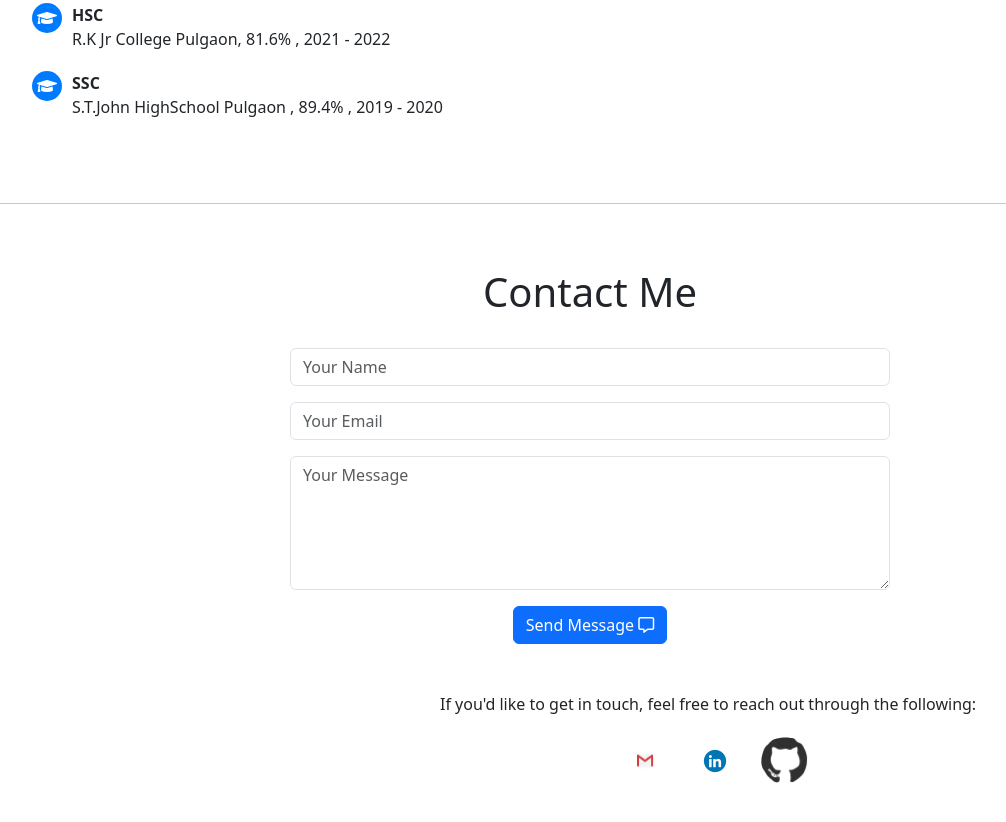
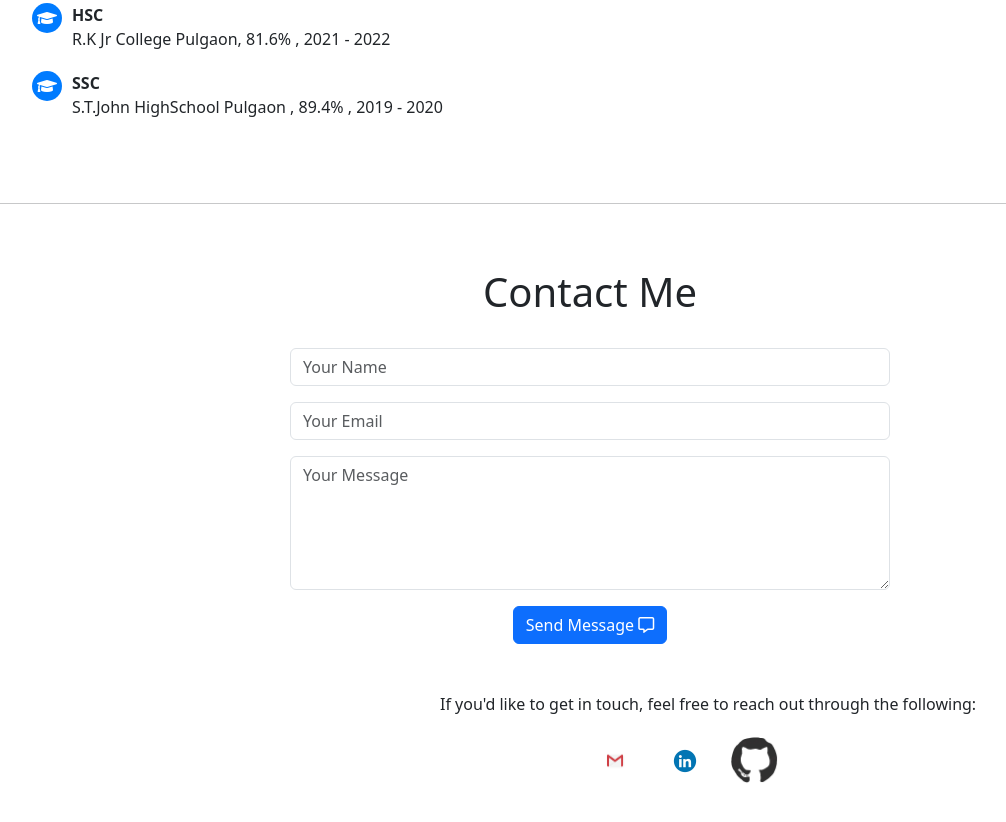
Before and after one commit to shantanu-peshkar/portfolio, a plain HTML site: page index.html in a window 1280 px wide. Shown: the part 2746-3568 px from the top of the page, without its empty margins (50-1056 px from the left). Drawn offline with nearby package versions, Linux system fonts and the light colour scheme.

Commit message:
fix icons  styling

```diff
--- a/Style.css
+++ b/Style.css
@@ -312,7 +312,7 @@ form {
   gap: 20px; /* Space between the icons */
   margin-top: 20px;
   text-align: center; /* Ensures that text is aligned properly around the icons */
-  margin-left: 180px; /* Move the icons 20px to the left */
+  margin-left: 150px; /* Move the icons 20px to the left */
 }
 
 /* Style for each icon */
```
